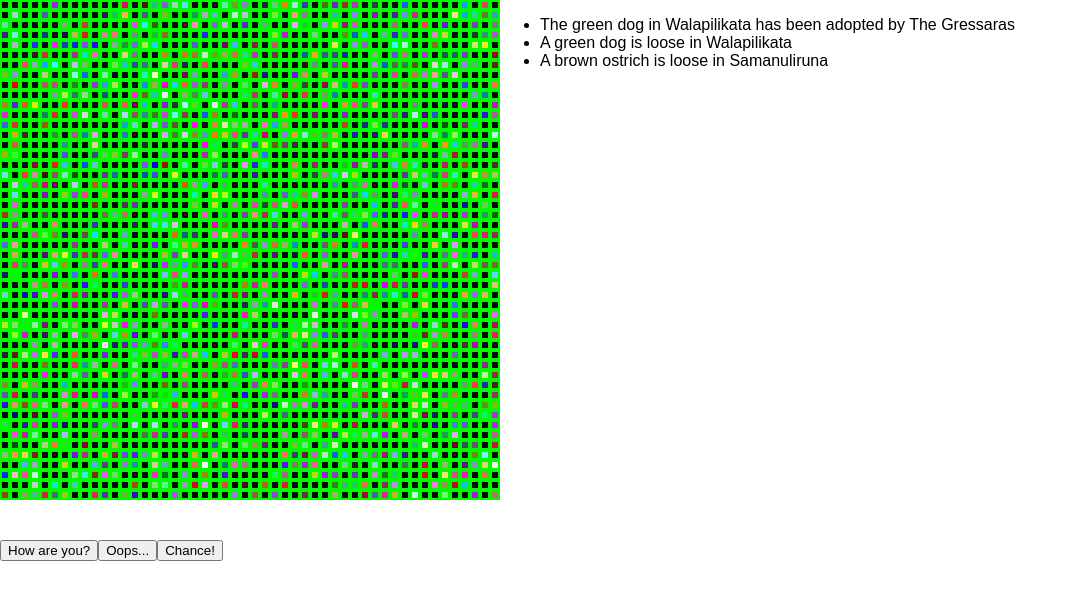
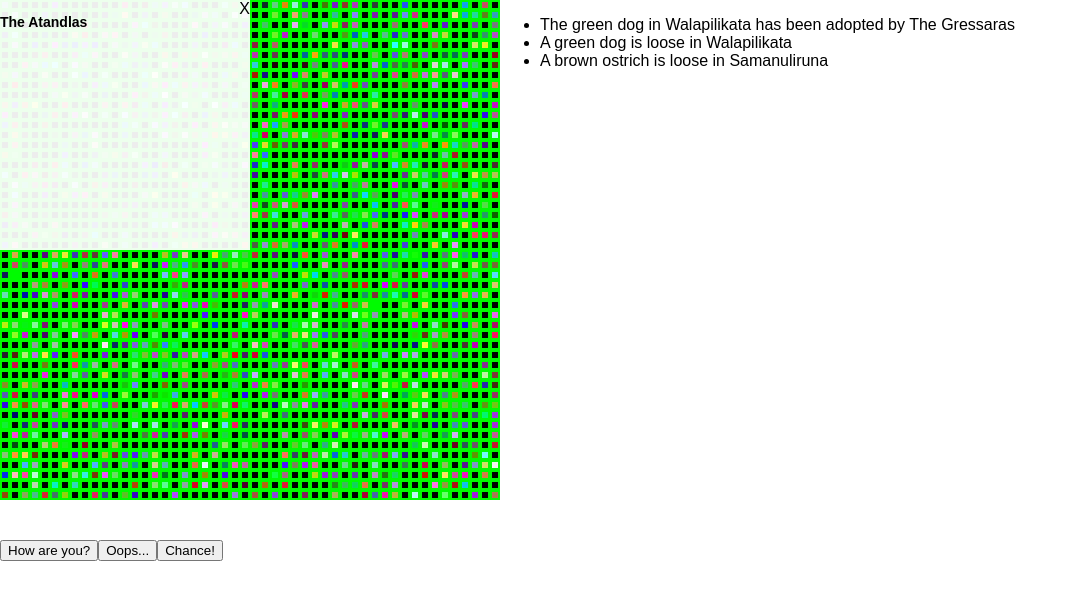
Before and after one commit to just2jays/pixel-places, a React (Create React App) app: page / in a window 1280 px wide. Both pictures are taken after a click on the element 5 px from the left and 5 px from the top of the page. Shown: the top 600 px of the page, without its empty margins (0-1078 px from the left). Built offline with nearby package versions, Linux system fonts and the light colour scheme.

Commit message:
betta tha nothing

```diff
--- a/src/House/House.css
+++ b/src/House/House.css
@@ -1,3 +1,50 @@
 .tooltip-container {
   position: relative;
 }
+
+.house-info {
+  background: rgba(255,255,255,0.93);
+  height: 250px;
+  width: 250px;
+  position: absolute;
+  top: 0;
+  left: 0;
+  display: block;
+  z-index: 1;
+}
+.house-info h3 {
+  font-size: 14px;
+  line-height: 16px;
+  color: #000;
+  font-weight: 700;
+}
+.house-info .close-button {
+  position: absolute;
+  top: 0;
+  right: 0;
+  font-size: 16px;
+  color: #000;
+}
+
+.house-stat {
+  font-size: 12px;
+  line-height: 14px;
+  color: #000;
+  font-weight: 400;
+}
+.house-stat.label {
+  font-weight: 700;
+}
+.house-stat.value {
+
+}
+.house-blinking{
+  animation: blinkingText 0.8s infinite;
+}
+@keyframes blinkingText{
+  0%{     background-color: #000;    }
+  25%{    background-color: red; }
+  50%{    background-color: #000; }
+  99%{    background-color:red;  }
+  100%{   background-color: #000;    }
+}
--- a/src/House/House.js
+++ b/src/House/House.js
@@ -15,7 +15,8 @@ class House extends Component {
       lightColor: this.generateColor(), // hex color value of light display
       ownsTelevision: random(1), // (bool) tv allowed in the household
       happiness: 5, // (int) overall happiness of the house on a scale of 1-10
-      showingInfo: false
+      showingInfo: false,
+      locationRequested: false
     };
 
     this.checkAwakeTimeout = undefined;
@@ -31,13 +32,10 @@ class House extends Component {
     this.getHappiness = this.getHappiness.bind(this);
     this.increaseHappiness = this.increaseHappiness.bind(this);
     this.decreaseHappiness = this.decreaseHappiness.bind(this);
+    this.locateHouse = this.locateHouse.bind(this);
 
     // vars
     this.householdName = this.generateHouseholdName();
-  }
-
-  componentDidMount() {
-    // this.checkOwnersAwake();
   }
 
   shouldComponentUpdate(nextProps, nextState) {
@@ -164,15 +162,37 @@ class House extends Component {
     });
   }
 
-  showHouseInfo() {
+
+  locateHouse() {
     this.setState({
-      showingInfo: true
+      locationRequested: true
+    }, () => {
+      setTimeout(
+        () => {
+          this.setState({
+            locationRequested: false
+          });
+        }, 5000
+      );
     });
   }
 
-  hideHouseInfo() {
+  showHouseInfo(event) {
+    console.log('A',event.target);
+
+    this.setState({
+      showingInfo: true
+    }, () =>{
+
+    });
+  }
+
+  hideHouseInfo(event) {
+    console.log('B',event.target);
     this.setState({
       showingInfo: false
+    }, () =>{
+
     });
   }
 
@@ -186,24 +206,37 @@ class House extends Component {
       backgroundColor: this.state.lightsOn ? this.state.lightColor : '#000',
     }
 
-    const tooltipStyle = {
-      display: this.state.showingInfo ? 'inline-block' : 'none'
-    }
-
     return(
-      <div
-        className={`house`}
-        style={squareStyle}
-        onClick={this.toggleLights}
-        // onMouseOver={this.showHouseInfo}
-        // onMouseOut={this.hideHouseInfo}
-      >
-        {/* <div className="tooltip-container" style={tooltipStyle}>
-          <Tooltip>
-            <div>Awake: {this.state.lightsOn ? '👀' : '💤'}</div>
-          </Tooltip>
-        </div> */}
-      </div>
+      <React.Fragment>
+        {this.state.showingInfo &&
+          <div className='house-info'>
+            <div
+              className='close-button'
+              onClick={this.hideHouseInfo}
+            >
+              X
+            </div>
+            <h3>{this.householdName}</h3>
+            {this.state.pets.length &&
+              <React.Fragment>
+                <div className="house-stat label">Pets</div>
+                <ul>
+                  {
+                    this.state.pets.map((pet, index) => {
+                      return <li className="house-stat value">{pet.type}</li>
+                    })
+                  }
+                </ul>
+              </React.Fragment>
+            }
+          </div>
+        }
+        <div
+          className={`house ${this.state.locationRequested ? 'house-blinking' : ''}`}
+          style={squareStyle}
+          onClick={this.showHouseInfo}
+        />
+      </React.Fragment>
     );
   }
 }
--- a/src/Neighborhood/Neighborhood.js
+++ b/src/Neighborhood/Neighborhood.js
@@ -16,7 +16,8 @@ class Neighborhood extends Component {
       earningsPerPeriod: '1000',
       powerOn: true,
       overallHappiness: 500, // default `House` happiness value * num of homes in neighborhood
-      strayAnimals: []
+      strayAnimals: [],
+      locationRequested: false
     }
 
     // refs
@@ -33,6 +34,8 @@ class Neighborhood extends Component {
     this.happinessCheck = this.happinessCheck.bind(this);
     this.strayAnimalCheck = this.strayAnimalCheck.bind(this);
     this.fetchRandomHouse = this.fetchRandomHouse.bind(this);
+    this.locateNeighborhood = this.locateNeighborhood.bind(this);
+    this.removeNeighborhoodLocator = this.removeNeighborhoodLocator.bind(this);
 
     // vars
     this.name = this.generateNeighborhoodName();
@@ -56,7 +59,8 @@ class Neighborhood extends Component {
       this.state.overallHappiness !== nextState.overallHappiness ||
       this.state.homes !== nextState.homes ||
       this.state.grassType !== nextState.grassType ||
-      this.state.strayAnimals.length !== nextState.strayAnimals.length
+      this.state.strayAnimals.length !== nextState.strayAnimals.length ||
+      this.state.locationRequested !== nextState.locationRequested
     ) {
       return true;
     }else {
@@ -70,7 +74,10 @@ class Neighborhood extends Component {
       let changeType = this.state.overallHappiness < prevState.overallHappiness ? 'increased' : 'decreased';
       let overall = this.state.overallHappiness/500 >= 0.5 ? 'happy' : 'sad';
       (() => {
-        this.props.onUpdate(`${this.name} ${changeType} in sadness and is overall ${overall}`);
+        this.props.onUpdate({
+          neighborhood: this,
+          message: `${this.name} ${changeType} in sadness and is overall ${overall}`
+        });
         this.handleChangeInHappiness();
       })();
     }
@@ -166,7 +173,11 @@ class Neighborhood extends Component {
       this.setState({
         strayAnimals: [...this.state.strayAnimals, strayAnimal]
       }, () =>{
-        this.props.onUpdate(`A ${strayAnimal.color} ${strayAnimal.type} is loose in ${this.name}`);
+        // this.props.onUpdate(`A ${strayAnimal.color} ${strayAnimal.type} is loose in ${this.name}`);
+        this.props.onUpdate({
+          neighborhood: this,
+          message: `A ${strayAnimal.color} ${strayAnimal.type} is loose in ${this.name}`
+        });
       });
     }
 
@@ -180,7 +191,12 @@ class Neighborhood extends Component {
         }, () =>{
           let adoptedHouse = this.fetchRandomHouse();
           adoptedHouse.addNewPet(adoptedStray);
-          this.props.onUpdate(`The ${adoptedStray.color} ${adoptedStray.type} in ${this.name} has been adopted by ${this.fetchRandomHouse().householdName}`);
+          // this.props.onUpdate(`The ${adoptedStray.color} ${adoptedStray.type} in ${this.name} has been adopted by ${this.fetchRandomHouse().householdName}`);
+          this.props.onUpdate({
+            house: adoptedHouse,
+            neighborhood: this,
+            message: `The ${adoptedStray.color} ${adoptedStray.type} in ${this.name} has been adopted by ${this.fetchRandomHouse().householdName}`
+          });
         });
       }
     }
@@ -242,6 +258,26 @@ class Neighborhood extends Component {
     });
   }
 
+  locateNeighborhood() {
+    this.setState({
+      locationRequested: true
+    }, () => {
+      setTimeout(
+        () => {
+          this.setState({
+            locationRequested: false
+          });
+        }, 5000
+      );
+    });
+  }
+
+  removeNeighborhoodLocator() {
+    this.setState({
+      locationRequested: false
+    });
+  }
+
   render() {
     if(isEmpty(this.state.homes)) return null;
 
@@ -251,7 +287,8 @@ class Neighborhood extends Component {
       padding: 0,
       display: "inline-block",
       cursor: "crosshair",
-      backgroundColor: this.state.grassType
+      backgroundColor: this.state.grassType,
+      filter: this.state.locationRequested ? 'brightness(0.6)' : 'initial'
     };
 
     return(
@@ -259,7 +296,7 @@ class Neighborhood extends Component {
         ref={this.hoodElement}
         style={cardStyle}
         className="neighborhood"
-        // onClick={this.toggleNeighborhoodInfo}
+        onClick={this.removeNeighborhoodLocator}
       >
         {this.state.homes}
         <div className={`neighborhood-info ${this.state.showInfo ? 'show-info' : ''}`}>
--- a/src/Town/Town.js
+++ b/src/Town/Town.js
@@ -98,9 +98,19 @@ class Town extends Component {
         <div className="town-crier">
           <ul>
           {
-            this.state.events.slice(0).reverse().map((event, index) => {
+            this.state.events.slice(0).reverse().map((eventObject, index) => {
               return (
-                <li>{event}</li>
+                <li
+                  // data-neighborhood={event.neighborhood}
+                  onClick={() => {
+                    eventObject.neighborhood.locateNeighborhood();
+                    if(typeof eventObject.house !== 'undefined'){
+                      eventObject.house.locateHouse();
+                    }
+                  }}
+                >
+                  {eventObject.message}
+                </li>
               );
             })
           }
```
